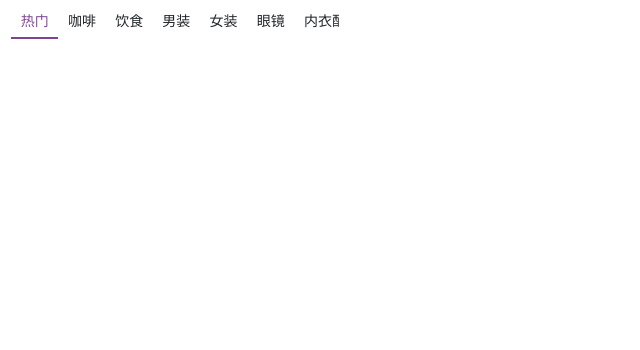
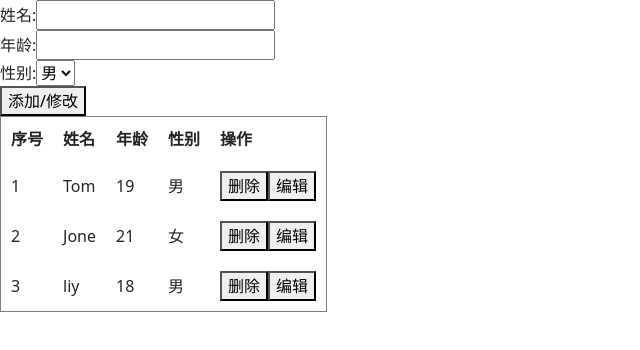
Before and after one commit to lxh15/my-task, a Vue app in the folder vuecli-03/: page / in a window 1280 px wide. Shown: the top 350 px of the page, without its empty margins (0-640 px from the left). Built offline with nearby package versions, Linux system fonts and the light colour scheme.

Commit message:
完成了学生信息管理

```diff
--- a/vuecli-03/src/App.vue
+++ b/vuecli-03/src/App.vue
@@ -1,173 +1,109 @@
 <template>
-  <div class="wrap">
-    <div class="nav_left" id="navLeft">
-      <div class="nav_content">
-        <span
-          :class="{ active: index === curr }"
-          v-for="(item, index) in arr"
-          :key="item.first_id"
-          @click="changeFn(index)"
-          >{{ item.first_name }}</span
-        >
-      </div>
+  <div id="app">
+    <div>
+      <span>姓名:</span>
+      <input type="text" v-model.trim="name" />
     </div>
-    <div class="down">
-      <i class="iconfont icon-xiajiantoubeifen gray"></i>
+    <div>
+      <span>年龄:</span>
+      <input type="number" v-model.number="age" />
+    </div>
+    <div>
+      <span>性别:</span>
+      <select v-model="gender">
+        <option value="男">男</option>
+        <option value="女">女</option>
+      </select>
+    </div>
+    <div>
+      <button @click="addBtn">添加/修改</button>
+    </div>
+    <div>
+      <table border="1" cellpadding="10" cellspacing="0">
+        <tr>
+          <th>序号</th>
+          <th>姓名</th>
+          <th>年龄</th>
+          <th>性别</th>
+          <th>操作</th>
+        </tr>
+        <tr v-for="(item, index) in arr" :key="index">
+          <td>{{ index + 1 }}</td>
+          <td>{{ item.name }}</td>
+          <td>{{ item.age }}</td>
+          <td>{{ item.gender }}</td>
+          <td>
+            <button @click="delBtn(index)">删除</button>
+            <button @click="updBtn(item, index)">编辑</button>
+          </td>
+        </tr>
+      </table>
     </div>
   </div>
 </template>
-
 <script>
 export default {
   data() {
     return {
       arr: [
         {
-          first_id: '0',
-          first_name: '热门',
+          name: 'Tom',
+          age: 19,
+          gender: '男',
         },
         {
-          first_id: '621',
-          first_name: '\u5496\u5561',
+          name: 'Jone',
+          age: 21,
+          gender: '女',
         },
         {
-          first_id: '627',
-          first_name: '\u996e\u98df',
-        },
-        {
-          first_id: '279',
-          first_name: '\u7537\u88c5',
-        },
-        {
-          first_id: '294',
-          first_name: '\u5973\u88c5',
-        },
-        {
-          first_id: '122',
-          first_name: '\u773c\u955c',
-        },
-        {
-          first_id: '339',
-          first_name: '\u5185\u8863\u914d\u9970',
-        },
-        {
-          first_id: '391',
-          first_name: '\u6bcd\u5a74',
-        },
-        {
-          first_id: '35',
-          first_name: '\u978b\u9774',
-        },
-        {
-          first_id: '39',
-          first_name: '\u8fd0\u52a8',
-        },
-        {
-          first_id: '153',
-          first_name: '\u7bb1\u5305',
-        },
-        {
-          first_id: '119',
-          first_name: '\u7f8e\u5986\u4e2a\u62a4',
-        },
-        {
-          first_id: '355',
-          first_name: '\u5bb6\u7eba',
-        },
-        {
-          first_id: '51',
-          first_name: '\u9910\u53a8',
-        },
-        {
-          first_id: '334',
-          first_name: '\u7535\u5668',
-        },
-        {
-          first_id: '369',
-          first_name: '\u5bb6\u88c5',
-        },
-        {
-          first_id: '10',
-          first_name: '\u5bb6\u5177',
-        },
-        {
-          first_id: '223',
-          first_name: '\u6570\u7801',
-        },
-        {
-          first_id: '429',
-          first_name: '\u6c7d\u914d',
-        },
-        {
-          first_id: '546',
-          first_name: '\u5065\u5eb7\u4fdd\u5065',
-        },
-        {
-          first_id: '433',
-          first_name: '\u5b9a\u5236',
+          name: 'liy',
+          age: 18,
+          gender: '男',
         },
       ],
-      curr: 0,
+      name: '',
+      age: '',
+      gender: '男',
+      index: '',
+      flag: false,
     };
   },
   methods: {
-    changeFn(index) {
-      this.curr = index;
+    addBtn() {
+      if (this.flag) {
+        this.arr[this.index].name = this.name;
+        this.arr[this.index].age = this.age;
+        this.arr[this.index].gender = this.gender;
+      } else {
+        if (this.name.trim == '' || this.age == '' || this.gender.trim == '') {
+          return alert('请输入正确信息');
+        }
+        let name = this.name;
+        let age = this.age;
+        let gender = this.gender;
+        this.arr.push({
+          name,
+          age,
+          gender,
+        });
+      }
+      this.name = '';
+      this.age = '';
+      this.gender = '';
+      this.index = '';
+      this.flag = false;
+    },
+    delBtn(index) {
+      this.arr = this.arr.filter((v, ind) => ind != index);
+    },
+    updBtn(item, index) {
+      this.name = item.name;
+      this.age = item.age;
+      this.gender = item.gender;
+      this.index = index;
+      this.flag = true;
     },
   },
 };
 </script>
-
-<style>
-.wrap {
-  width: 100%;
-  display: flex;
-  margin: 0.2rem 0 0 0;
-  position: relative;
-}
-
-/*左侧的导航样式*/
-.nav_left {
-  width: 21.1875rem;
-  overflow: scroll;
-}
-
-.nav_left::-webkit-scrollbar {
-  display: none;
-}
-
-.nav_content {
-  white-space: nowrap;
-  padding: 0 0.7rem;
-}
-
-.nav_content span {
-  display: inline-block;
-  padding: 0.4rem 0.6rem;
-  font-size: 0.875rem;
-}
-
-.nav_content .active {
-  border-bottom: 2px solid #7f4395;
-  color: #7f4395;
-}
-
-.nav_left,
-.down {
-  float: left;
-}
-
-/*右侧导航部分*/
-.down {
-  flex: 1;
-  display: flex;
-  align-items: center;
-  justify-content: center;
-}
-
-.gray {
-  color: gray;
-  display: inline-block;
-  vertical-align: middle;
-}
-</style>
```
Also changed, not shown: vuecli-03/src/移动端tab切换.vue (added, +173 -0 lines).
